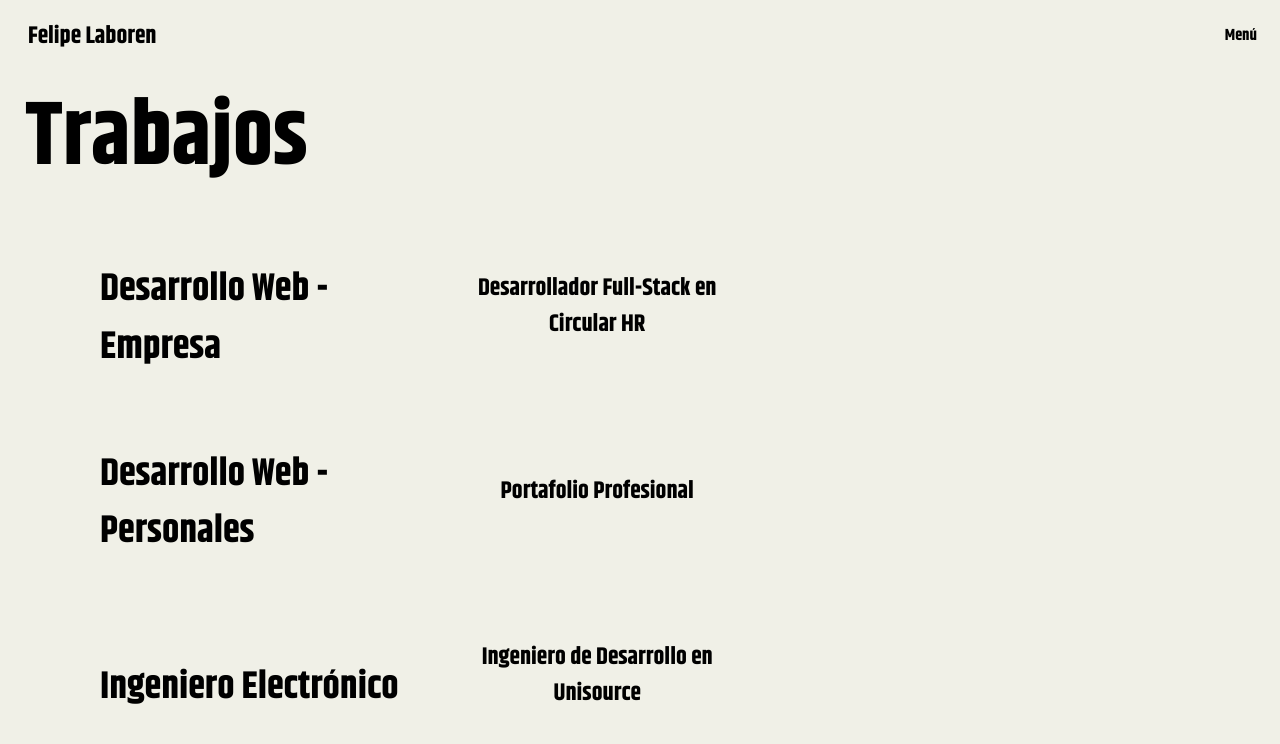
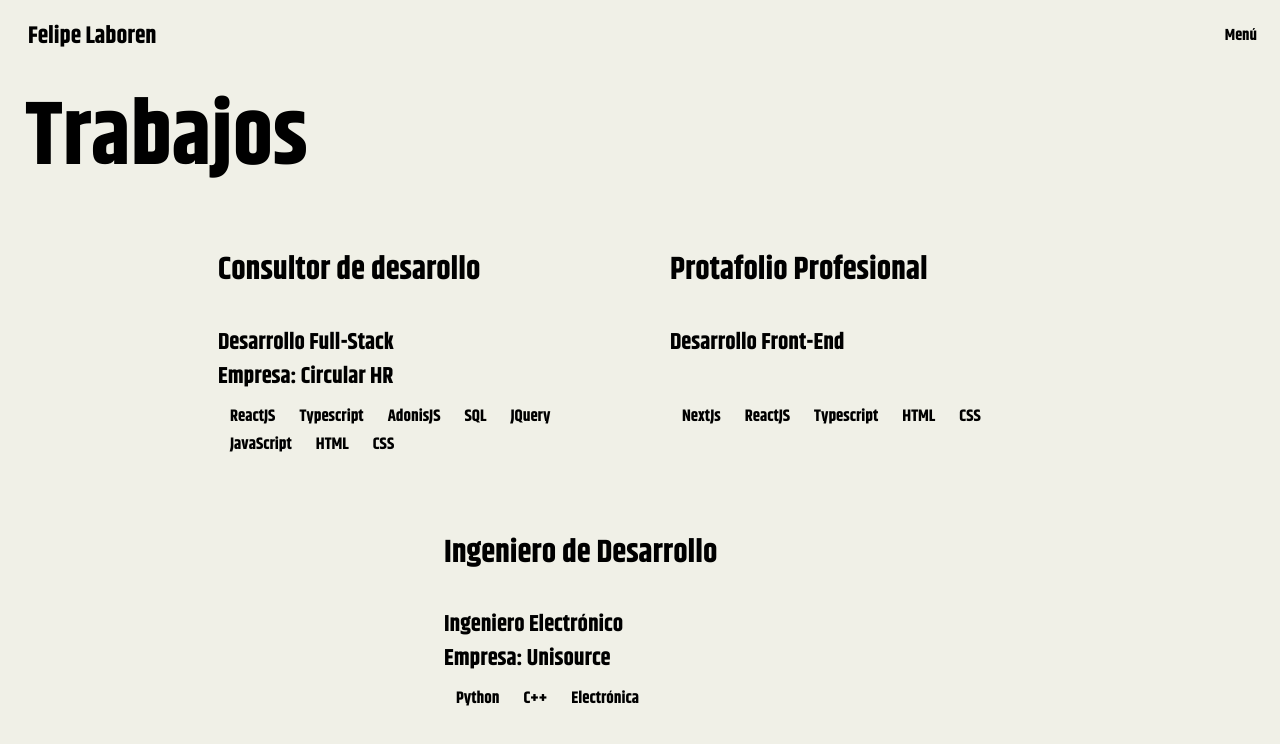
Before and after one commit to felipelabo/portafolio, a Next.js app: page /work in a window 1280 px wide. Shown: the top 744 px of the page. Built offline with nearby package versions, Linux system fonts and the light colour scheme.

Commit message:
detalles de estructura trabajo y portada

```diff
--- a/app/data/texto/knowledge.tsx
+++ b/app/data/texto/knowledge.tsx
@@ -116,8 +116,8 @@ export const listaPalabras: Known[] = [
         resalta:[2,5]
     },
     {
-        texto:'AWS Lamnda S3 QuickSight Cloud-Computing SES',
-        resalta:[5]
+        texto:'AWS Lamnda S3 Cloud-Computing QuickSight SES',
+        resalta:[4]
     },
     {
         texto:'Visual Studio Herramientas Git Visual Studio Git',
@@ -265,6 +265,9 @@ export const contenido: Contenido[] = [
             },
             {
                 titulo:'DBeaver',
+            },
+            {
+                titulo:'Postman',
             }
         ]
     }
--- a/app/principal.css
+++ b/app/principal.css
@@ -2,11 +2,14 @@
 /*TEXTO*/
 
 .texto-portada{
-    font-size: 12svw;
     line-height: 1;
     font-weight: 800;
     -webkit-text-stroke-color: var(--primary-color);
     -webkit-text-stroke-width: 2px;
+}
+
+.subtexto-portada{
+    line-height: 1;
 }
 
 .texto-portada-var{
@@ -68,6 +71,7 @@
     border-style: solid;
     border-width: 3px;
     border-radius: 15px;
+    background-color: var(--bg-color);
 }
 
 .card-work.expanded .card-boton{
@@ -86,6 +90,15 @@
 
 .card-titulo{
     text-align: center;
+    -webkit-text-stroke-color: var(--primary-color);
+    -webkit-text-stroke-width: 1px;
+    text-shadow: -2px 2px 0px var(--primary-color);
+}
+
+.card-tag{
+    border-radius: 15px;
+    color: var(--bg-color);
+    background-color: var(--primary-color);
 }
 
 /*CARD MYSELF*/
@@ -146,6 +159,15 @@
 .bg-gradiente{
     background: rgb(240,240,231);
     background: radial-gradient(circle, rgba(240,240,231,1) 55%, rgba(0,0,0,0) 100%);
+}
+
+.boton-portada{
+    background-color: var(--secondary-color);
+    border-width: 3px;
+    border-radius: 15px;
+    border-color: var(--primary-color);
+    padding:2px 15px;
+    transform: rotate(-10deg);
 }
 
 /* Navbar */
--- a/app/ui/components/navbar.tsx
+++ b/app/ui/components/navbar.tsx
@@ -2,10 +2,11 @@
 import Menu from "@/app/ui/components/navbarMenu"
 import {useState} from 'react'
 import {AnimatePresence, motion} from 'framer-motion'
-import Link from 'next/link'
+import {useRouter} from 'next/navigation'
 
 export default function NavBar(){
 
+    const router = useRouter();
     const [show,setShow] = useState(false)
 
     const handleShow = () =>{
@@ -53,9 +54,10 @@ export default function NavBar(){
                         variants={hover}
                         whileTap={'tap'}
                         initial={false}
+                        onClick={() => router.push('/')}
 
                     >
-                        <Link href={'/'}>Felipe Laboren</Link>
+                        Felipe Laboren
                     </motion.button>
                 </motion.div>
                 <motion.button
--- a/app/work/page.tsx
+++ b/app/work/page.tsx
@@ -3,15 +3,18 @@ import CardWork from "../ui/components/cardWork"
 import {useState, useEffect} from 'react'
 import {motion, AnimatePresence, useIsPresent} from 'framer-motion'
 import {circular, electronica, persona} from '@/app/data/texto/work'
+import useWindowResize from '@/app/ui/hooks/useWindowResize'
 
+const MAX_MOBILE_WIDTH = 600;
 
 export default function Work(){
 
     const [selectedId, setSelectedId] = useState<string|null>(null)
     const [selected, setSelected] = useState<boolean>(false)
-    const [item,setItem] = useState<Trabajos|null>(null)
+    const [item,setItem] = useState<Trabajo|null>(null)
 
     const isPresent = useIsPresent()
+    const isMobile = useWindowResize(MAX_MOBILE_WIDTH);
 
     useEffect(() => {
         console.log('Is Present')
@@ -42,15 +45,91 @@ export default function Work(){
     ]
 
     const selectId = (id:string|null) =>{
-        setItem(trabajos.filter(i=>i.id === id)[0])
+        setItem(trabajoss.filter((i:Trabajo)=>i.id === id)[0])
         setSelected(true)
         setSelectedId(id)
+        console.log('id:',id)
+    }
+
+    /**
+     *  NUEVA PRUEBA
+     *
+     */
+
+    interface Trabajo {
+        id:string,
+        titulo:string,
+        subtitulo:string,
+        empresa?:string,
+        codigo:string,
+        tags:string[],
+        texto:string,
+        boton?:string
+    }
+
+    const trabajoss:Trabajo[] = [
+        {
+            id:'work_1',
+            titulo:'Consultor de desarollo',
+            subtitulo:'Desarrollo Full-Stack',
+            empresa:'Circular HR',
+            codigo:'EMP',
+            tags:['ReactJS','Typescript','AdonisJS','SQL','JQuery','JavaScript','HTML','CSS'],
+            texto:circular,
+            boton:'Volver'
+        },
+        {
+            id:'work_2',
+            titulo:'Protafolio Profesional',
+            subtitulo:'Desarrollo Front-End',
+            codigo:'PER',
+            tags:['NextJs','ReactJS','Typescript','HTML','CSS'],
+            texto:persona,
+            boton:'Volver'
+        },
+        {
+            id:'work_3',
+            titulo:'Ingeniero de Desarrollo',
+            subtitulo:'Ingeniero Electrónico',
+            empresa:'Unisource',
+            codigo:'ING',
+            tags:['Python','C++','Electrónica'],
+            texto:electronica,
+            boton:'Volver'
+        }
+    ]
+
+    const hover = {
+        hover:{
+            x:10,
+            y:-10,
+            boxShadow: "-10px 10px 0px 0px rgba(0,0,0,1)",
+            transition:{
+                duration:0.2
+            }
+        },
+        tap:{
+            x:0,
+            y:0,
+            boxShadow: "0px 0px 0px 0px rgba(0,0,0,1)",
+            transition:{
+                duration:0.2
+            }
+        },
+        exit:{
+            x:0,
+            y:0,
+            boxShadow: "0px 0px 0px 0px rgba(0,0,0,1)",
+            transition:{
+                duration:0.2
+            }
+        }
     }
 
     return(
         <motion.div layout layoutRoot className='w-[100svw] sm:px-[100px] px-[20px] flex sm:flex-wrap sm:flex-row flex-col sm:justify-center justify-start sm:items-stretch items-center overflow-scroll sm:max-h-[100svh] h-full mb-[50px] sm:mb-0 p-[20px]'>
 
-            {areas.map((area,i)=>{
+            {/*areas.map((area,i)=>{
                 return(
                     <motion.div key={`area_${i}`} className="w-full sm:flex sm:items-center ">
                         <motion.h1 className="word-resalta text-[7svw] sm:text-[3svw] sm:w-[30%]">{area.titulo}</motion.h1>
@@ -72,10 +151,40 @@ export default function Work(){
                         </motion.div>
                     </motion.div>
                 )
+            })*/}
+
+            {trabajoss.map((trabajo)=>{
+                return(
+                    <motion.div
+                        key={trabajo.id}
+                        layoutId={trabajo.id}
+                        className={`card-work mx-[10px] mb-[15px] sm:w-[40%] w-[80%] cursor-pointer p-[20px]
+                            grid grid-rows-3 grid-cols-1 gap-y-[10px]
+                            relative
+                        `}
+                        onClick={()=>selectId(trabajo.id)}
+                        variants={hover}
+                        whileHover={!selected ? 'hover' : 'tap'}
+                        exit={'exit'}
+                    >
+                        <motion.div className="card-head">
+                            <motion.h1 className="card-titulo sm:text-[2.5svw] text-[5.5svw]">{trabajo.titulo}</motion.h1>
+                        </motion.div>
+                        <motion.div className="card-body flex flex-col sm:justify-between">
+                            <motion.h2 className="sm:text-[1.8svw] text-[5svw]">{trabajo.subtitulo}</motion.h2>
+                            {trabajo.empresa && <motion.h2 className="sm:text-[1.8svw] text-[5svw]">Empresa: {trabajo.empresa}</motion.h2>}
+                        </motion.div>
+                        <motion.div>
+                            <motion.p className="flex flex-wrap">
+                                {trabajo.tags.map(tag=><motion.span className="card-tag sm:text-[1.3svw] text-[4svw] mx-[2px] mb-[3px] px-[10px]">{tag}</motion.span>)}
+                            </motion.p>
+                        </motion.div>
+                    </motion.div>
+                )
             })}
 
             <AnimatePresence>
-                {selectedId && item &&
+                {/*selectedId && item &&
                     <motion.div key={`modal_${item.id}`} layoutId={item.id} className={`card-work expanded flex flex-wrap mx-[10px] mb-[15px] sm:w-[85svw] w-[90svw] sm:h-[60svh] h-[70svh] p-[15px] absolute`}>
                         <motion.div className="card-header w-full flex justify-between">
                             <motion.h1 className="card-titulo text-left sm:text-[2svw] text-[5.5svw]">{item.titulo}</motion.h1>
@@ -93,6 +202,79 @@ export default function Work(){
                             </motion.div>
                         </motion.div>
                     </motion.div>
+                */}
+                {selectedId && item &&
+                    <motion.div
+                        key={`modal_${item.id}`} layoutId={item.id}
+                        className={`card-work expanded mx-[10px] mb-[15px] sm:w-[90svw] w-[90svw] sm:h-[60svh] h-[70svh] p-[15px] absolute
+                            grid sm:grid-rows-6 grid-rows-7 grid-cols-1 gap-y-[10px]
+                        `}
+                    >
+                        <motion.div className="card-header row-span-1 flex justify-center items-center">
+                            <motion.h1 className="card-titulo sm:text-[2.5svw] text-[5.5svw]">{item.titulo}</motion.h1>
+                        </motion.div>
+                        {!isMobile && <motion.div className={`card-body w-full flex p-[15px] flex-col justify-between row-span-5
+                            grid grid-rows-3 grid-cols-4
+                        `}>
+                            <motion.div className={`w-full overflow-scroll p-[10px] col-span-1 row-span-3
+                                grid grid-rows-4 grid-cols-1
+                            `}>
+                                <motion.div className="row-span-2 text-[var(--bg-color)]">
+                                    <motion.h2 className="sm:text-[1.8svw] text-[5svw]">{item.subtitulo}</motion.h2>
+                                    {item.empresa && <motion.h2 className="sm:text-[1.8svw] text-[5svw]">Empresa: {item.empresa}</motion.h2>}
+                                </motion.div>
+                                <motion.div>
+                                    <motion.p className="flex flex-wrap">
+                                        {item.tags.map(tag=><motion.span className="card-tag sm:text-[1.3svw] text-[4svw] mx-[2px] mb-[3px] px-[10px]">{tag}</motion.span>)}
+                                    </motion.p>
+                                </motion.div>
+                                <motion.div className="card-bottom row-span-1 flex items-end justify-center">
+                                    <motion.button
+                                        className="card-boton px-[15px] py-[5px]"
+                                        onClick={()=>setSelectedId(null)}
+                                    >{item.boton}</motion.button>
+                                </motion.div>
+                            </motion.div>
+
+                            <motion.div className="w-full overflow-scroll p-[10px] col-span-3 row-span-3">
+                                <motion.p className="sm:text-[1.7svw] text-[4svw] mb-[10px] text-justify whitespace-pre-wrap">{item.texto}</motion.p>
+                            </motion.div>
+
+                        </motion.div>}
+
+                        {isMobile && <motion.div className={`card-body w-full flex p-[15px] flex-col justify-between row-span-6
+                            grid grid-rows-6 grid-cols-1
+                        `}>
+                            <motion.div className="row-span-1 text-[var(--bg-color)]">
+                                    <motion.h2 className="sm:text-[1.8svw] text-[5svw]">{item.subtitulo}</motion.h2>
+                                    {item.empresa && <motion.h2 className="sm:text-[1.8svw] text-[5svw]">Empresa: {item.empresa}</motion.h2>}
+                            </motion.div>
+
+                            <motion.div className="w-full overflow-scroll col-span-3 row-span-4">
+                                    <motion.p className="sm:text-[1.7svw] text-[4svw] mb-[10px] text-justify whitespace-pre-wrap">{item.texto}</motion.p>
+                            </motion.div>
+
+                            <motion.div className={`w-full overflow-scroll p-[10px] col-span-1 row-span-1
+                                grid grid-rows-1 grid-cols-3
+                            `}>
+
+
+                                <motion.div className="col-span-2 flex items-center">
+                                    <motion.p className="flex flex-wrap">
+                                        {item.tags.map(tag=><motion.span className="card-tag sm:text-[1.3svw] text-[3svw] mx-[2px] mb-[3px] px-[10px]">{tag}</motion.span>)}
+                                    </motion.p>
+                                </motion.div>
+                                <motion.div className="card-bottom row-span-1 flex items-center justify-center col-span-1">
+                                    <motion.button
+                                        className="card-boton px-[15px] py-[5px]"
+                                        onClick={()=>setSelectedId(null)}
+                                    >{item.boton}</motion.button>
+                                </motion.div>
+                            </motion.div>
+
+                        </motion.div>}
+
+                    </motion.div>
                 }
             </AnimatePresence>
 
```
Also changed, not shown: app/page.tsx (+17 -5 lines).
